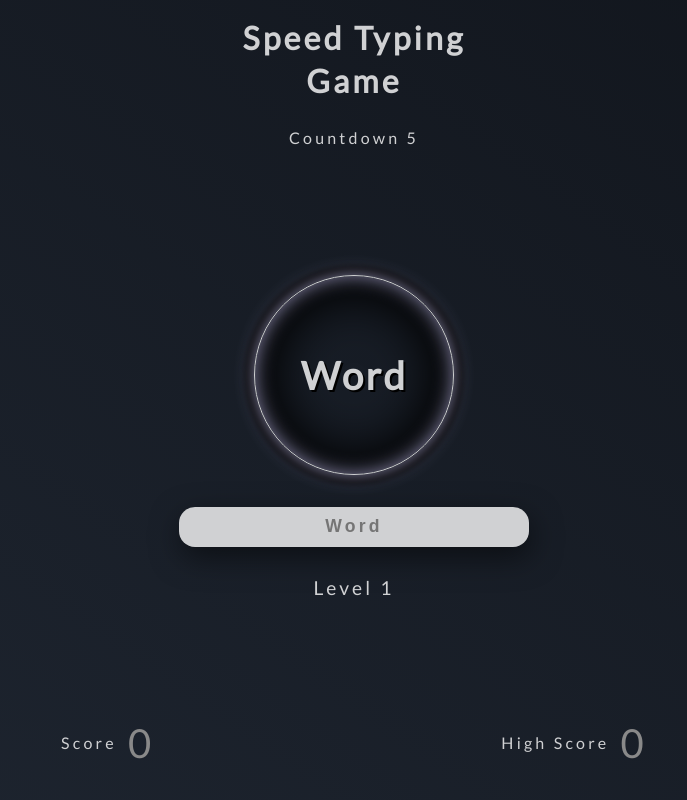
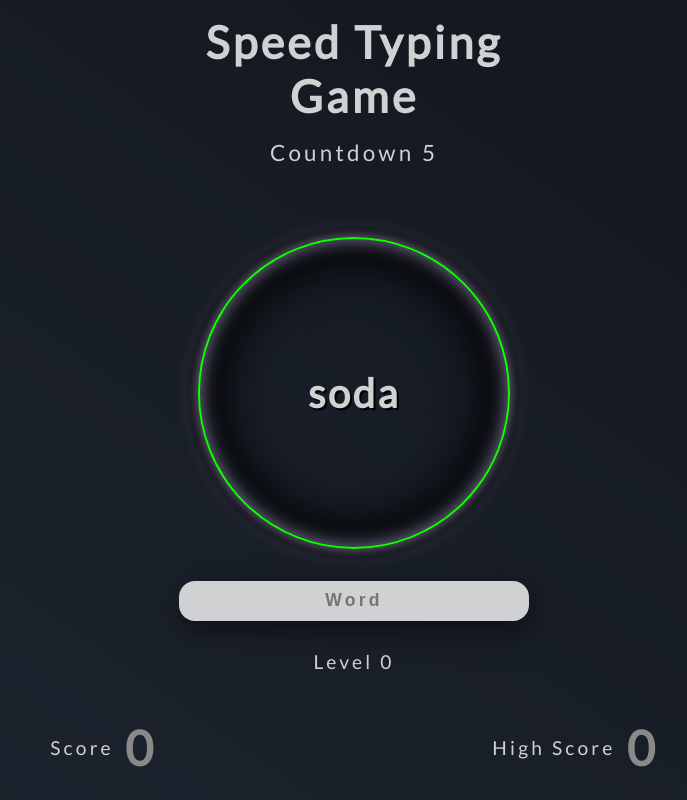
Before and after one commit to damian-balas/speed-typing-game, a plain HTML site: page index.html in a window 1280 px wide. Shown: the whole page, without its empty margins (286-973 px from the left). Drawn offline with Linux system fonts and the light colour scheme.

Commit message:
Add game logic and improve css

```diff
--- a/index.html
+++ b/index.html
@@ -29,7 +29,7 @@
     <main class="hero">
       <div class="row row--1">
         <span class="row__countdown">
-          Countdown <span class="row__countdown--time">5</span>
+          Countdown <span class="row__countdown--time"></span>
         </span>
         <div class="wordlist">
           <span class="arrow" aria-hidden="true"></span>
@@ -43,14 +43,15 @@
         <div class="row__input--wrapper">
           <input class="row__input" placeholder="Word" autofocus type="text" />
         </div>
-        <span class="row__level">Level 1</span>
+        <span class="row__level">Level 0</span>
       </div>
       <div class="row row--3">
         <span class="row__score"
-          >Score <span class="row__score--number">0</span></span
+          >Score <span id="score" class="row__score--number">0</span></span
         >
         <span class="row__score"
-          >High Score <span class="row__score--number">0</span></span
+          >High Score
+          <span id="highscore" class="row__score--number">0</span></span
         >
       </div>
     </main>
--- a/resources/css/main.css
+++ b/resources/css/main.css
@@ -75,13 +75,13 @@ body {
   width: 12.5rem;
   border-radius: 50%;
   margin-bottom: 2rem;
-  border: 1px solid #d0d1d3;
+  border: 2px solid hsl(120, 100%, 50%);
   box-shadow: 0 0 1.2rem rgb(134, 133, 167), inset 0 0 1.2rem rgb(134, 133, 167),
     0 0 5px 10px black, inset 0 0 50px 20px black;
 }
 
-.row--2 .row__circle .row__word {
-  font-size: 2.4rem;
+.row--2 .row__word {
+  font-size: 1.5rem;
   letter-spacing: 0.15rem;
   font-weight: bold;
   text-shadow: 2px 2px black;
@@ -120,6 +120,41 @@ body {
   font-size: 1.2rem;
 }
 
+@media (min-width: 37.5em) and (min-height: 700px) {
+  .site-header {
+    font-size: 1.4rem;
+    line-height: 1.2;
+  }
+
+  .row--1 .row__countdown {
+    font-size: 1.4rem;
+  }
+
+  .row--2 .row__circle {
+    height: 19.5rem;
+    width: 19.5rem;
+  }
+
+  .row--2 .row__word {
+    font-size: 2.5rem;
+  }
+
+  .row.row--3 {
+    padding: 0;
+    padding-bottom: 1rem;
+  }
+
+  .row--3 .row__score {
+    font-size: 1.2rem;;
+  }
+}
+
+@media (min-width: 62.5em) and (min-height: 43.75em) {
+
+
+
+}
+
 .row--3 {
   flex: 1;
   padding: 1rem 0;
@@ -136,5 +171,6 @@ body {
 .row--3 .row__score--number {
   font-size: 2.5em;
   margin-left: 0.7rem;
+  font-weight: bold;
   color: #898989;
 }
--- a/resources/js/main.js
+++ b/resources/js/main.js
@@ -0,0 +1,158 @@
+const words = [
+    [
+        'soda',
+        'full',
+        'bottle',
+        'vast',
+        'glue',
+        'close',
+        'next',
+        'short',
+        'nice',
+        'hurry',
+        'robin',
+        'trace',
+        'rock',
+        'absent',
+        'cover',
+        'note',
+        'burst',
+        'relax',
+        'group',
+        'sad',
+        'mix',
+        'fix',
+        'hot',
+        'pin',
+        'rob',
+        'yell',
+        'pop',
+        'hill',
+        'wiry',
+        'dirt',
+    ],
+    [
+        'belief',
+        'slippery',
+        'bizarre',
+        'learned',
+        'vivacious',
+        'paddle',
+        'answer',
+        'awesome',
+        'distance',
+        'fertile',
+        'wakeful',
+        'grandmother',
+        'illegal',
+        'thirsty',
+        'skillful',
+        'deteriorate',
+        'poised',
+        'adjoining',
+        'interesting',
+        'stranger',
+        'polite',
+        'wholesale',
+        'tenuous',
+        'scissors',
+        'brainy',
+        'interrogation',
+        'humorous',
+        'scrape',
+        'replace',
+        'languid',
+    ],
+];
+
+// Globals
+let time = 5;
+let score = 0;
+let lvl = 0;
+let wordIndex = 0;
+let highscore = 0;
+let isPlaying = false;
+let currWord;
+let hsl = 120;
+
+// DOM Elements
+const wordInput = document.querySelector('.row__input');
+const scoreSpan = document.querySelector('#score');
+const highscoreSpan = document.querySelector('#highscore');
+const currentWord = document.querySelector('.row__word');
+const countdownTime = document.querySelector('.row__countdown--time');
+const level = document.querySelector('.row__level');
+const circle = document.querySelector('.row__circle');
+
+function nextWord(wordsArray) {
+    hsl = hsl < 1 ? 120 : hsl;
+    hsl -= 120 / wordsArray[lvl].length;
+    circle.style.border = `2px solid hsl(${hsl}, 100%, 50%)`;
+    currWord = wordsArray[lvl][wordIndex];
+    currentWord.innerHTML = currWord;
+    wordIndex += 1;
+    time = 5;
+    if (wordIndex > 10) time = 4;
+    if (wordIndex > 20) time = 3;
+
+    if (wordIndex === wordsArray[lvl].length) {
+        lvl = 1;
+        level.textContent = `Level ${lvl}`;
+        wordIndex = 0;
+    }
+}
+
+function reset(wordsArray) {
+    time = 5;
+    hsl = 120;
+    if (highscore < score) {
+        highscore = score;
+        localStorage.setItem('highscore', highscore);
+        highscoreSpan.textContent =
+            localStorage.getItem('highscore') === null ? highscore : localStorage.getItem('highscore');
+    }
+    score = 0;
+    scoreSpan.textContent = score;
+    wordIndex = 0;
+    lvl = 0;
+    level.textContent = `Level ${lvl}`;
+    countdownTime.textContent = time;
+    currWord = wordsArray[lvl][wordIndex];
+    currentWord.textContent = currWord;
+    wordIndex += 1;
+    isPlaying = false;
+}
+
+function countdown() {
+    if (isPlaying) {
+        if (time > 0) {
+            time -= 1;
+        } else if (time === 0) {
+            reset(words);
+        }
+        countdownTime.textContent = time;
+    }
+}
+
+function startMatch() {
+    if (wordInput.value === currWord) {
+        isPlaying = true;
+        nextWord(words);
+        wordInput.value = '';
+        score += 1;
+        scoreSpan.textContent = score;
+        countdown();
+    }
+}
+
+function init() {
+    highscore = localStorage.getItem('highscore') === null ? highscore : parseInt(localStorage.getItem('highscore'));
+    highscoreSpan.textContent =
+        localStorage.getItem('highscore') === null ? highscore : localStorage.getItem('highscore');
+    countdownTime.textContent = time;
+    nextWord(words);
+    wordInput.addEventListener('input', startMatch);
+    setInterval(countdown, 1000);
+}
+
+init();
```
